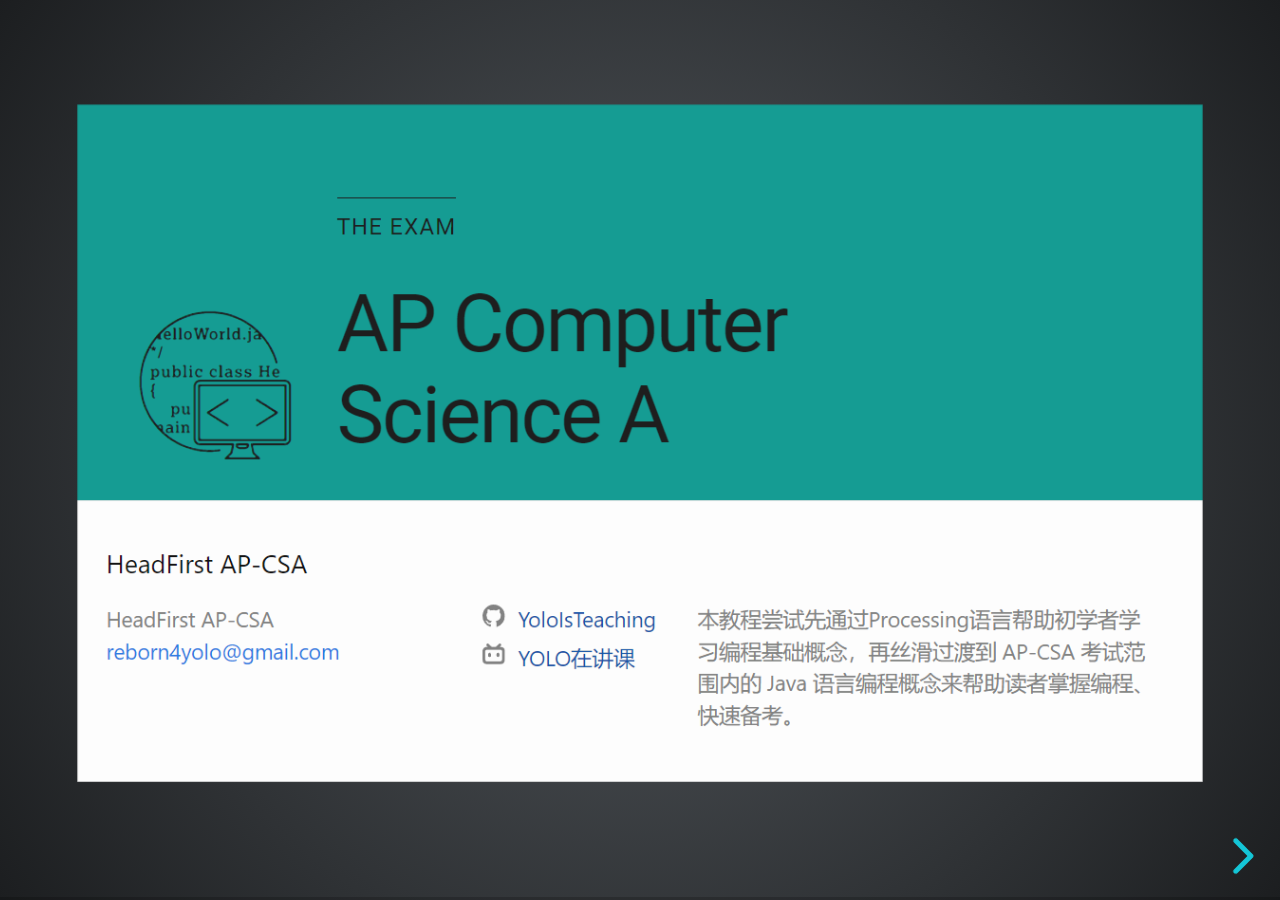
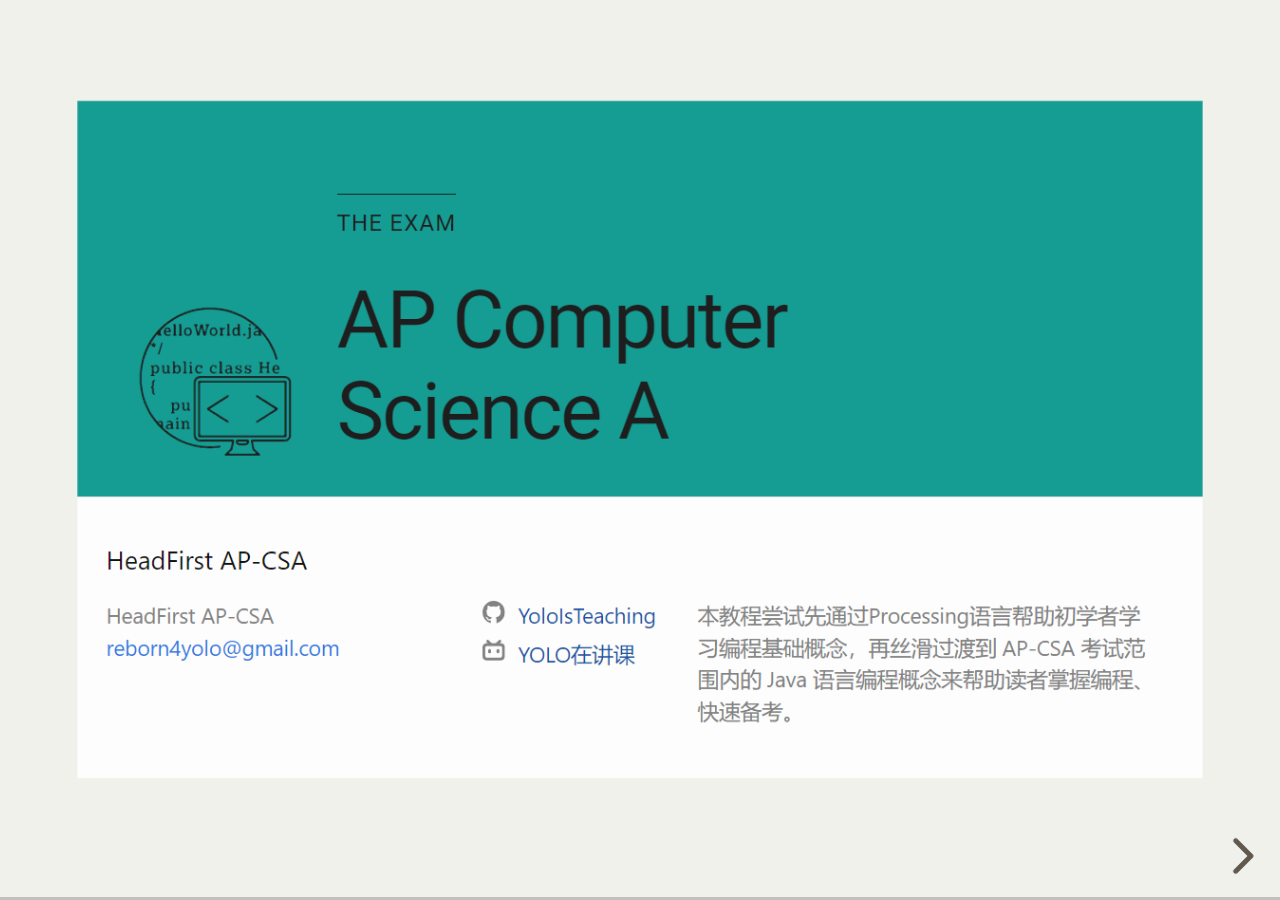
Before and after one commit to Dreanlin/HeadFirst-APCSA, a Jekyll site: the page docs/reference/revealJS/lecture1.html, which Jekyll copies as it is, in a window 1280 px wide. Built offline with Jekyll 4.4.1, drawn with Linux system fonts in a browser that asks for light colours.

Commit message:
Add lecture2.html and change themes for slides

```diff
--- a/docs/reference/revealJS/lecture1.html
+++ b/docs/reference/revealJS/lecture1.html
@@ -9,7 +9,7 @@
 
 	<link rel="stylesheet" href="dist/reset.css">
 	<link rel="stylesheet" href="dist/reveal.css">
-	<link rel="stylesheet" href="dist/theme/league.css">
+	<link rel="stylesheet" href="dist/theme/serif.css">
 
 	<!-- Theme used for syntax highlighted code -->
 	<link rel="stylesheet" href="plugin/highlight/monokai.css">
@@ -21,76 +21,6 @@
 			<!-- slides首页 -->
 			<section>
 				<img src="resources\lecture-1\HF-APCSA-cover.png" alt="HeadFirst-APCSA cover page">
-			</section>
-
-			<!-- 本次课的考点和学习目标 -->
-			<section data-visibility="hidden" data-transition="zoom">
-				<div class="r-stack">
-					<div class="fragment fade-out" data-fragment-index="3">
-						<p>Topic 1.2: Variables and Data Types</p>
-						<table>
-							<tr style="font-size: 30px;">
-								<th>
-									Learning Objetive
-								</th>
-								<th>
-									Essential Knowledge（考点）
-								</th>
-							</tr>
-
-							<tr style="font-size: 20px;">
-								<td>
-									Identify the most appropriate data type category for a particular specification.
-								</td>
-								<td class="fragment current-visible" data-fragment-index="2">
-									<span style="color: greenyellow;">VAR-1.B.1 ~ VAR-1.B.3</span>
-								</td>
-							</tr>
-
-							<tr style="font-size: 20px;">
-								<td>
-									Declare variables of the correct types to represent primitive data.
-								</td>
-								<td class="fragment current-visible" data-fragment-index="2">
-									<span style="color: greenyellow;">VAR-1.C.1 ~ VAR-1.C.4</span>
-								</td>
-							</tr>
-						</table>
-						<br>
-						<p>Topic 1.3: Expressions and Assignment Statements</p>
-						<table>
-							<tr style="font-size: 30px;">
-								<th>
-									Learning Objetive
-								</th>
-								<th>
-									Essential Knowledge（考点）
-								</th>
-							</tr>
-
-							<tr style="font-size: 20px;">
-								<td>
-									Evaluate arithmetic expressions in a program code.
-								</td>
-								<td class="fragment current-visible" data-fragment-index="2">
-									<span style="color: greenyellow;">CON-1.A.1 ~ CON-1.A.8</span>
-								</td>
-							</tr>
-
-							<tr style="font-size: 20px;">
-								<td>
-									Evaluate what is stored in a variable as a result of an expression
-									with an assignment statement.
-								</td>
-								<td class="fragment current-visible" data-fragment-index="2">
-									<span style="color: greenyellow;">CON-1.B.1 ~ CON-1.B.3</span>
-								</td>
-							</tr>
-						</table>
-					</div>
-					<img src="resources\lecture-1\EssentialKnowledge.png" class="fragment fade-in-then-out"
-						data-fragment-index="1">
-				</div>
 			</section>
 
 			<!-- 45乘5乘8的计算器演示 -->
@@ -173,29 +103,29 @@
 
 			<!-- 考纲封面 -->
 			<section>
-				<img style="height: 700px;" src="resources\lecture-1\APCSA-CED-cover.jpg">
+				<img style="height: 700px; border: 3px solid #555;" src="resources\lecture-1\APCSA-CED-cover.jpg">
 			</section>
 
 			<!-- 本次课的考纲原文截图 -->
 			<section data-transition="convex">
 				<div class="r-stack">
-					<img style="height: 700px;" src="resources\lecture-1\Unit1-glance.jpg" data-fragment-index="0"
+					<img style="height: 700px; border: 3px solid #555;" src="resources\lecture-1\Unit1-glance.jpg" data-fragment-index="0"
 						class="fragment fade-out">
-					<img style="height: 700px;" src="resources\lecture-1\Unit1-glance-tagged.png"
+					<img style="height: 700px; border: 3px solid #555;" src="resources\lecture-1\Unit1-glance-tagged.png"
 						data-fragment-index="0" class="fragment current-visible">
 				</div>
 			</section>
 
 			<!-- 考察运算符的AP真题 -->
 			<section data-auto-animate>
-				<img src="resources/lecture-1/AP-practice-operator-1.png" />
+				<img style="border: 3px solid #555;" src="resources/lecture-1/AP-practice-operator-1.png" />
 			</section>
 			<section data-auto-animate>
 				<p>
 					<b>Learning Objective CON-1.A</b>
 				</p>
 				<p>Evaluate arithmetic expressions in a program code.</p>
-				<img src="resources/lecture-1/AP-practice-operator-1.png" />
+				<img style="border: 3px solid #555;" src="resources/lecture-1/AP-practice-operator-1.png" />
 			</section>
 
 			<!-- 取余符号在往年真题代码题中的妙用 -->
@@ -205,56 +135,16 @@
 				</p>
 				<ol style="font-size: 30px;">
 					<li class="fragment">Use it to check for odd or even numbers (<span
-							style="font-size: 24px;color: pink;">num % 2 == 1 is odd and num % 2 == 0 is even</span>).
+							style="font-size: 24px;color: darkviolet;">num % 2 == 1 is odd and num % 2 == 0 is even</span>).
 					</li>
 					<li class="fragment">Use it to get the last digit from an integer number (<span
-							style="font-size: 24px;color: pink;">num % 10 = last digit on right</span>). This approach
+							style="font-size: 24px;color: darkviolet;">num % 10 = last digit on right</span>). This approach
 						could be used on the free response question Self Divisor. <br>——<b>Question 1 from 2007</b></li>
 					<li class="fragment">Use it to get the number of minutes left when you convert to hours (<span
-							style="font-size: 24px;color: pink;">num % 60</span>). Also whenever you have limited
+							style="font-size: 24px;color: darkviolet;">num % 60</span>). Also whenever you have limited
 						storage and you need to wrap around to the front if the value goes over the
 						limit.<br>——<b>Question 3 from 2007</b></li>
 				</ol>
-			</section>
-
-
-
-
-			<!-- 2的16次方 等于 16个2相乘 -->
-			<section data-visibility="hidden" data-auto-animate>
-				<img style="width: 10%;" align="center" src="https://i.upmath.me/svg/2%5E%7B16%7D" alt="2^{16}" />
-			</section>
-			<section data-visibility="hidden" data-auto-animate>
-				<img style="width: 10%;" align="center" src="https://i.upmath.me/svg/2%5E%7B16%7D" alt="2^{16}" />
-				<img style="width: 100%;" align="center"
-					src="https://i.upmath.me/svg/2%20%5Ctimes%202%20%5Ctimes%202%20%5Ctimes%202%20%5Ctimes%202%20%5Ctimes%202%20%5Ctimes%202%20%5Ctimes%202%20%5Ctimes%202%20%5Ctimes%202%20%5Ctimes%202%20%5Ctimes%202%20%5Ctimes%202%20%5Ctimes%202%20%5Ctimes%202%20%5Ctimes%202"
-					alt="2 \times 2 \times 2 \times 2 \times 2 \times 2 \times 2 \times 2 \times 2 \times 2 \times 2 \times 2 \times 2 \times 2 \times 2 \times 2" />
-			</section>
-
-			<!-- 2的16次方拆成4个16相乘 -->
-			<section data-visibility="hidden" data-auto-animate>
-				<img style="width: 50%;" align="center"
-					src="https://i.upmath.me/svg/2%5E%7B16%7D%20%3D%202%5E8%20%5Ctimes%202%5E8%20%3D%202%5E4%20%5Ctimes%202%5E4%20%5Ctimes%202%5E4%20%5Ctimes%202%5E4"
-					alt="2^{16} = 2^8 \times 2^8 = 2^4 \times 2^4 \times 2^4 \times 2^4" />
-			</section>
-			<section data-visibility="hidden" data-auto-animate>
-				<img style="width: 50%;" align="center"
-					src="https://i.upmath.me/svg/2%5E%7B16%7D%20%3D%202%5E8%20%5Ctimes%202%5E8%20%3D%202%5E4%20%5Ctimes%202%5E4%20%5Ctimes%202%5E4%20%5Ctimes%202%5E4"
-					alt="2^{16} = 2^8 \times 2^8 = 2^4 \times 2^4 \times 2^4 \times 2^4" />
-				<img style="width: 50%;" align="center"
-					src="https://i.upmath.me/svg/%3D%2016%20%5Ctimes%2016%20%5Ctimes%2016%20%5Ctimes%2016"
-					alt="= 16 \times 16 \times 16 \times 16" />
-			</section>
-
-			<!-- 23的16次方 等于 4个23的4次方相乘 -->
-			<section data-visibility="hidden" data-auto-animate>
-				<img style="width: 15%;" align="center" src="https://i.upmath.me/svg/23%5E%7B16%7D" alt="23^{16}" />
-			</section>
-			<section data-visibility="hidden" data-auto-animate>
-				<img style="width: 15%;" align="center" src="https://i.upmath.me/svg/23%5E%7B16%7D" alt="23^{16}" />
-				<img style="width: 100%;" align="center"
-					src="https://i.upmath.me/svg/23%5E%7B16%7D%20%3D%2023%5E8%20%5Ctimes%2023%5E8%20%3D%2023%5E4%20%5Ctimes%2023%5E4%20%5Ctimes%2023%5E4%20%5Ctimes%2023%5E4"
-					alt="23^{16} = 23^8 \times 23^8 = 23^4 \times 23^4 \times 23^4 \times 23^4" />
 			</section>
 
 		</div>
```
Also changed, not shown: docs/_posts/2023-07-10-Lecture1-Expressions.md (+2 -1 lines), docs/reference/revealJS/lecture2.html (added, +103 -0 lines), docs/reference/revealJS/resources/lecture-2/Unit1-glance-tagged2.jpg (added), 4 other files.
